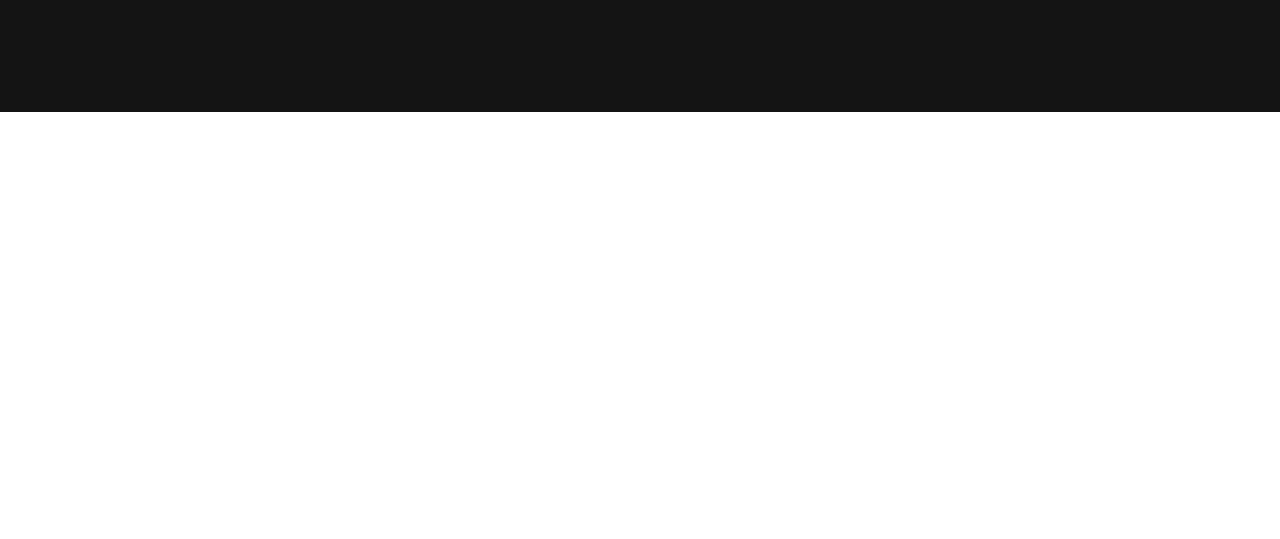
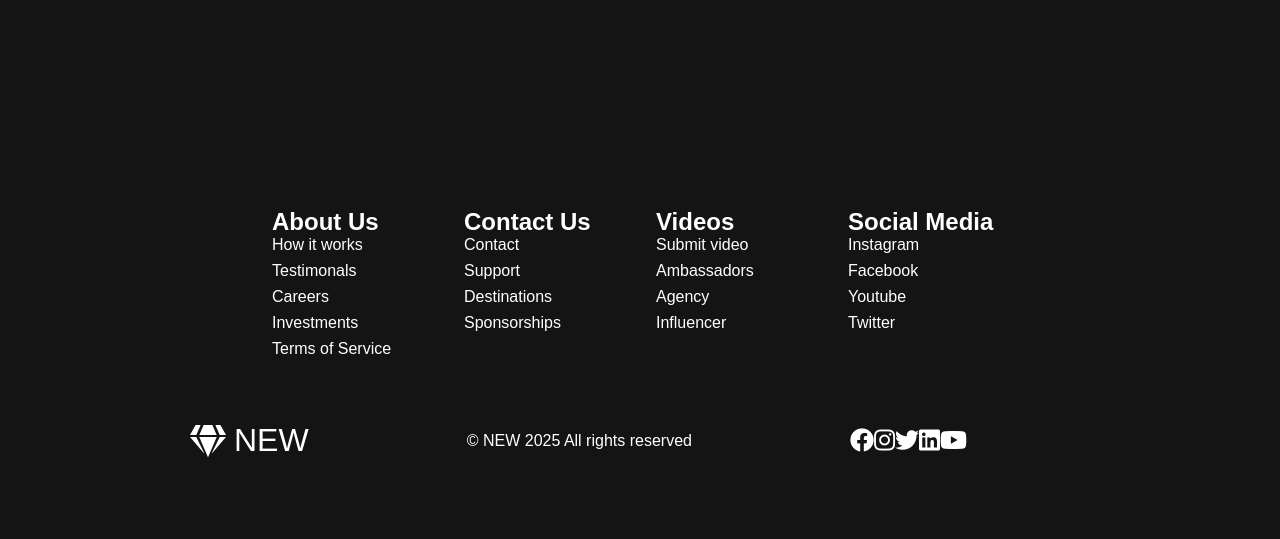
Before and after one commit to sule-yavuz/NEXT-WEBSITE, a website: page index.html in a window 1280 px wide. Shown: the part 1488-2027 px from the top of the page. Before the commit the page ends 1600 px from the top, so only its background shows below. Drawn offline with Linux system fonts and the light colour scheme.

Commit message:
project done

```diff
--- a/index.html
+++ b/index.html
@@ -66,6 +66,74 @@
             </div>
         </div>
       </div>
+      <!--Footer Section-->
+      <div class="footer__container">
+        <div class="footer__links">
+            <div class="footer__link--wrapper">
+                <div class="footer__link--items">
+                    <h2>About Us</h2>
+                    <a href="/">How it works</a>
+                    <a href="/">Testimonals</a>
+                    <a href="/">Careers</a>
+                    <a href="/">Investments</a>
+                    <a href="/">Terms of Service</a>
+                </div>
+                <div class="footer__link--items">
+                    <h2>Contact Us</h2>
+                    <a href="/">Contact</a>
+                    <a href="/">Support</a>
+                    <a href="/">Destinations</a>
+                    <a href="/">Sponsorships</a>
+                </div>
+            </div>
+            <div class="footer__link--wrapper">
+                <div class="footer__link--items">
+                    <h2>Videos</h2>
+                    <a href="/">Submit video</a>
+                    <a href="/">Ambassadors</a>
+                    <a href="/">Agency</a>
+                    <a href="/">Influencer</a>
+                </div>
+                <div class="footer__link--items">
+                    <h2>Social Media</h2>
+                    <a href="/">Instagram</a>
+                    <a href="/">Facebook</a>
+                    <a href="/">Youtube</a>
+                    <a href="/">Twitter</a>
+                </div>
+            </div>
+        </div>
+        <div class="social__media">
+            <div class="social__media--wrap">
+                <div class="footer__logo">
+                    <a href="/" id="footer__logo"><i class="fas fa-gem"></i>NEW</a>
+                </div>
+                <p class="website__rights">© NEW 2025 All rights reserved</p>
+                <div class="social__icons">
+                    <a href="/" class="social__icon--link" target="_blank">
+                    <i class="fab fa-facebook"></i>
+                    </a>
+                <div class="social__icons">
+                    <a href="/" class="social__icon--link" target="_blank">
+                    <i class="fab fa-instagram"></i>
+                    </a>
+                <div class="social__icons">
+                    <a href="/" class="social__icon--link" target="_blank">
+                    <i class="fab fa-twitter"></i>
+                    </a>
+                <div class="social__icons">
+                    <a href="/" class="social__icon--link" target="_blank">
+                    <i class="fab fa-linkedin"></i>
+                    </a>
+                <div class="social__icons">
+                    <a href="/" class="social__icon--link" target="_blank">
+                    <i class="fab fa-youtube"></i>
+                    </a>
+
+                </div>
+            </div>
+        </div>
+      </div>
     <script src="app.js"></script>
 </body>
 </html>
--- a/style.css
+++ b/style.css
@@ -466,3 +466,138 @@
         width: 300px;
     }
  }
+
+ /* Footer */
+ .footer__container {
+    background-color: #141414;
+    padding: 5rem 0;
+    display: flex;
+    flex-direction: column;
+    justify-content: center;
+    align-items: center;
+ }
+
+
+ #footer__logo {
+    color: #fff;
+    display: flex;
+    align-items: center;
+    cursor: pointer;
+    text-decoration: none;
+    font-size: 2rem;
+ }
+
+
+ .footer__links {
+    width: 100%;
+    max-width: 1000px;
+    display: flex;
+    justify-content: center;
+ }
+
+ .footer__link--wrapper {
+    display: flex;
+ }
+
+ .footer__link--items {
+    display: flex;
+    flex-direction: column;
+    align-items: flex-start;
+    margin: 16px;
+    text-align: left;
+    width: 160px;
+    box-sizing: border-box;
+ }
+
+ .footer__link--item h2 {
+    margin-bottom: 16px;
+ }
+
+ .footer__link--items > h2 {
+    color: #fff;
+ }
+
+ .footer__link--items a {
+    color: #fff;
+    text-decoration: none;
+    margin-bottom: 0.5rem;
+ }
+
+ .footer__link--items a:hover {
+    color: #e9e9e9;
+    transition: 0.3s ease-out;
+ }
+
+ /* Social Icons */
+ .social__icon--link {
+    color: #fff;
+    font-size: 24px;
+ }
+
+
+ .social__media {
+    max-width: 1000px;
+    width: 100%;
+ }
+
+ .social__media--wrap {
+    display: flex;
+    justify-content: space-between;
+    align-items: center;
+    width: 90%;
+    max-width: 1000px;
+    margin: 40px auto 0 auto;
+ }
+
+ .social__icons {
+    display: flex;
+    justify-content: space-between;
+    align-items: center;
+    width: 240px;
+ }
+
+ .social__logo {
+    color: #fff;
+    justify-self: flex-start;
+    margin-left: 20px;
+    cursor: pointer;
+    text-decoration: none;
+    font-size: 2rem;
+    display: flex;
+    align-items: center;
+    margin-bottom: 16px;
+ }
+
+ .website__rights {
+    color: #fff;
+ }
+
+ @media screen and (max-width: 820px) {
+    .footer__links {
+        padding-top: 2rem;
+    }
+
+    #footer__logo {
+        margin-bottom: 2rem;
+    }
+
+    .website__rights {
+        margin-bottom: 2rem;
+    }
+
+    .footer__link--wrapper {
+        flex-direction: column;
+    }
+
+    .social__media--wrap {
+        flex-direction: column;
+    }
+ }
+
+ @media screen and (max-width: 480px) {
+    .footer__link--items {
+        margin: 0;
+        padding: 10px;
+        width: 100%;
+    }
+ }
```
Also changed, not shown: tech.html (+52 -0 lines).
